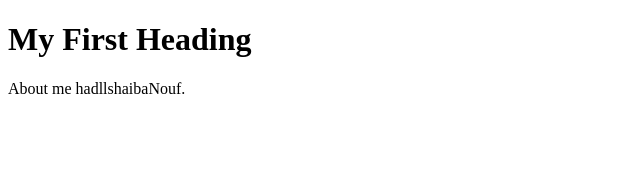
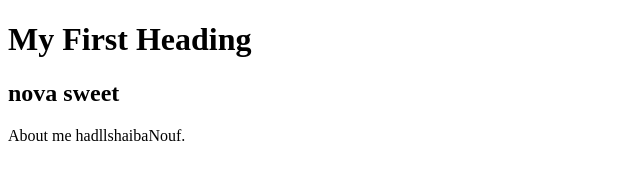
Before and after one commit to iNoufMh/techcampus.one, a plain HTML site: page index.html in a window 1280 px wide. Shown: the whole page, without its empty margins (0-640 px from the left). Drawn offline with Linux system fonts and the light colour scheme.

```diff
--- a/index.html
+++ b/index.html
@@ -3,6 +3,7 @@
 <body>
 
 <h1>My First Heading</h1>
+<h2>nova sweet</h2>
 
 
 <tittle>About me hadllshaibaNouf.</tittle>
```
